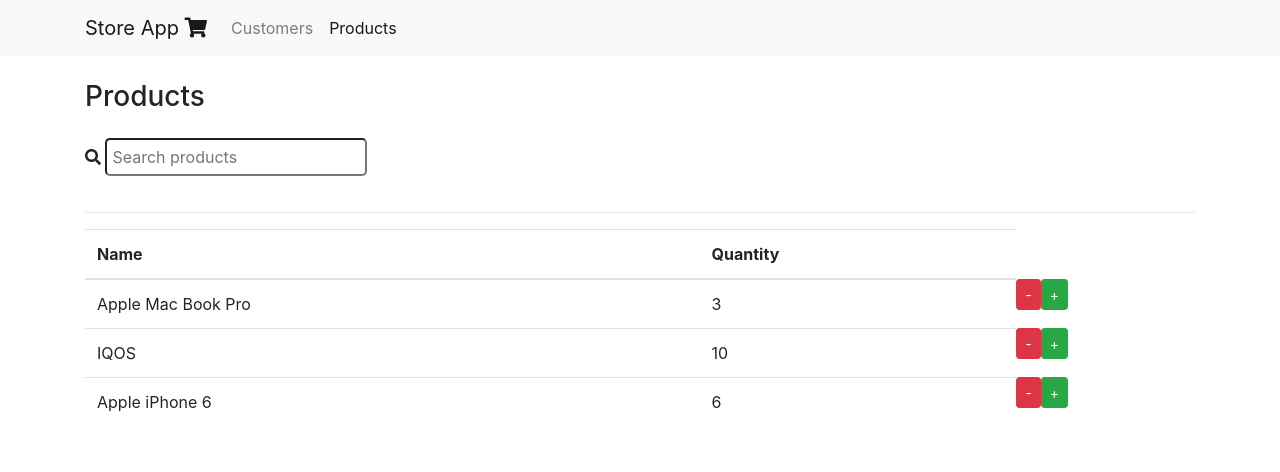
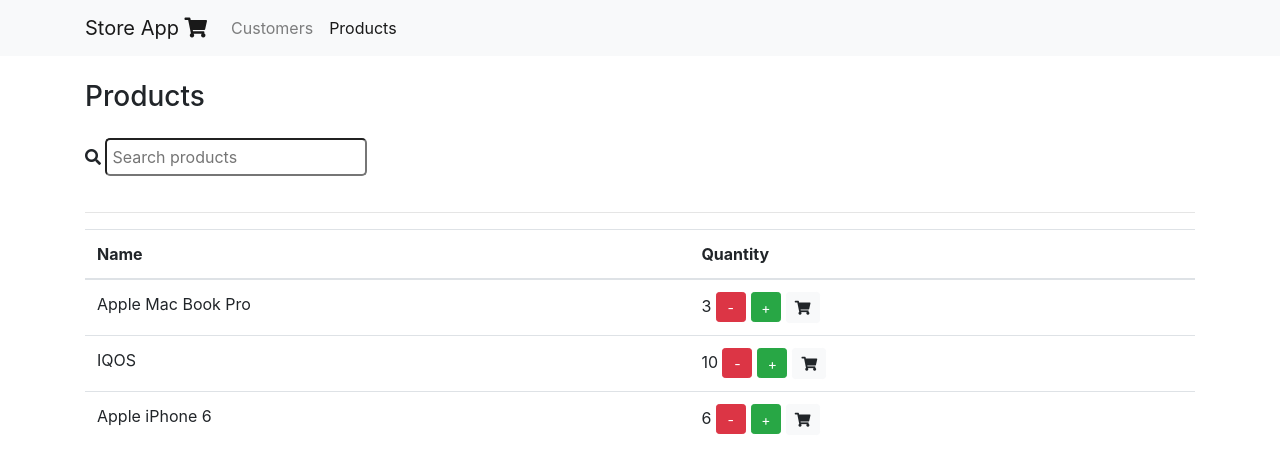
Before and after one commit to dusankaK/store-app, a Vue app: page /products in a window 1280 px wide. Shown: the top 472 px of the page. Built offline with nearby package versions, Linux system fonts and the light colour scheme; the HTML template or start-up script is replaced by a standard one.

Commit message:
Zadatak 8

```diff
--- a/src/App.vue
+++ b/src/App.vue
@@ -2,7 +2,7 @@
   <div id="app">
     <nav class="navbar navbar-expand-lg navbar-light bg-light">
       <div class="container">
-        <a class="navbar-brand" href="#">Store App <i class="fas fa-shopping-cart"></i></a>
+        <a class="navbar-brand" href="#">Store App <i class="fas fa-shopping-cart"></i> </a>
         <button class="navbar-toggler" type="button" data-toggle="collapse" data-target="#navbarSupportedContent" aria-controls="navbarSupportedContent" aria-expanded="false" aria-label="Toggle navigation">
           <span class="navbar-toggler-icon"></span>
         </button>
--- a/src/components/AppProducts.vue
+++ b/src/components/AppProducts.vue
@@ -16,15 +16,20 @@
             <tbody>
                 <tr v-for="product in products" :key="product.id">
                     <td>{{ product.name}}</td>
-                    <td>{{ product.quantity}}</td>
-                    <button v-if="product.quantity > 0" @click="decrementProduct(product)" class="btn btn-danger btn-sm">-</button>
-                    <button v-else class="btn btn-danger btn-sm" disabled>-</button>
-                    <button @click="incrementProduct(product)" class="btn btn-success btn-sm">+</button>
+                    <td>
+                        {{ product.quantity }}
+                        <button v-if="product.quantity > 0" @click="decrementProduct(product)" class="btn btn-danger btn-sm">-</button>
+                        <button v-else class="btn btn-danger btn-sm" disabled>-</button>
+                        <button @click="incrementProduct(product)" class="btn btn-success btn-sm">+</button>
+                        <router-link class="btn btn-light btn-sm" :to="{name: 'purchase-product', params:{id: product.id} }">
+                            <i class="fas fa-shopping-cart"></i>
+                        </router-link>
+                    </td>
                 </tr>
             </tbody>
         </table>
         </div>
-        <h3 v-else>There is no products of that kind on the list.</h3>
+        <h3 v-else>There is no available products on the list.</h3>
     </div>
 </template>
 
@@ -53,8 +58,6 @@
             return this.products = productService.list().filter(product => product.name.toLowerCase().includes(this.searchProduct.toLowerCase()))
         }
     }
-    //includes vraca true ili false
-
 
 }
 </script>
@@ -65,6 +68,12 @@
     border-radius: 5px;
     padding:5px;
     margin-bottom:20px;
+}
 
+.btn-success, .btn-danger{
+  width:30px;
+  height:30px;
+  margin-right:5px;
 }
+
 </style>
--- a/src/components/LatestPurchase.vue
+++ b/src/components/LatestPurchase.vue
@@ -20,7 +20,7 @@
                 </tr>
             </thead>
             <tbody>
-                <tr  v-for="(product, index) in products" :key="index">
+                <tr v-for="(product, index) in customer.products" :key="index">
                     <td>{{ product.name }}</td>
                 </tr>
             </tbody>
@@ -31,17 +31,13 @@
 <script>
 import { customerService } from "../services/CustomerService.js";
 
+
 export default {
     computed: {
         customer: function(){
             return customerService.findCustomer(this.$route.params.id)
-        }
+        },
     }
-
-
-
-
-
 }
 
 </script>
--- /dev/null
+++ b/src/components/PurchaseProduct.vue
@@ -0,0 +1,78 @@
+<template>
+    <div>
+
+        <div v-if="product.quantity">
+
+            <div class="card mb-3 mt-4" style="width: 18rem;">
+                <div class="card-body">
+                    <h5 class="card-title">{{ product.name }}</h5>
+                    <h6 class="card-subtitle mb-2 text-muted">Quantity: {{ product.quantity }}</h6>
+                </div>
+            </div>
+
+            <div class="form-group">
+                <label for="customer">Chose Customer</label>
+                <select class="form-control" id="customer" v-model="selectedCustomer">
+                <option v-for="customer in customers" :key="customer.id" :value="customer">
+                    {{ customer.fullName }}
+                </option>
+                </select>
+
+                <button class="btn btn-success mt-4 mr-2" @click="purchase">Confirm</button>
+                <router-link class="btn btn-light mt-4" to="/products">Cancel</router-link>
+
+            </div>
+        </div>
+
+        <div v-else class="mt-4">
+            <h3 class="alert alert-warning">Product is not available in this moment. Try again later.</h3>
+            <router-link class="btn btn-light" to="/products">Go Back to Products</router-link>
+        </div>
+
+    </div>
+</template>
+
+<script>
+import { productService } from "../services/ProductService.js";
+import{ customerService } from "../services/CustomerService.js";
+
+
+export default {
+
+    data(){
+        return {
+            selectedCustomer: null
+        }
+
+    },
+    computed: {
+        product: function(){
+            return productService.find(this.$route.params.id)
+        },
+
+        customers: function () {
+            return customerService.list()
+        }
+    },
+
+    methods: {
+        purchase() {
+            if (!this.selectedCustomer) {
+                alert('Please select a customer.')
+            }
+
+            customerService.addProductToCustomer(this.selectedCustomer, this.product)
+            this.selectedCustomer = {}
+            productService.decrement(this.product)
+        }
+    }
+
+}
+</script>
+
+<style scoped>
+    .btn-light {
+        border-color: dimgray;
+    }
+
+</style>
--- a/src/router.js
+++ b/src/router.js
@@ -3,6 +3,8 @@
 import Customers from './components/AppCustomers.vue'
 import Products from './components/AppProducts.vue'
 import LatestPurchase from './components/LatestPurchase.vue'
+import PurchaseProduct from './components/PurchaseProduct.vue'
+
 
 Vue.use(Router)
 
@@ -12,7 +14,8 @@
         {path: '/', redirect: '/customers'},
         {path: '/customers', component: Customers },
         {path: '/products', component: Products },
-        {path: '/customers/:id', component: LatestPurchase, name: 'latest-purchases'}
+        {path: '/customers/:id', component: LatestPurchase, name: 'latest-purchases'},
+        {path: '/products/:id', component:PurchaseProduct, name: 'purchase-product', props: true}
     ]
 
 })
```
